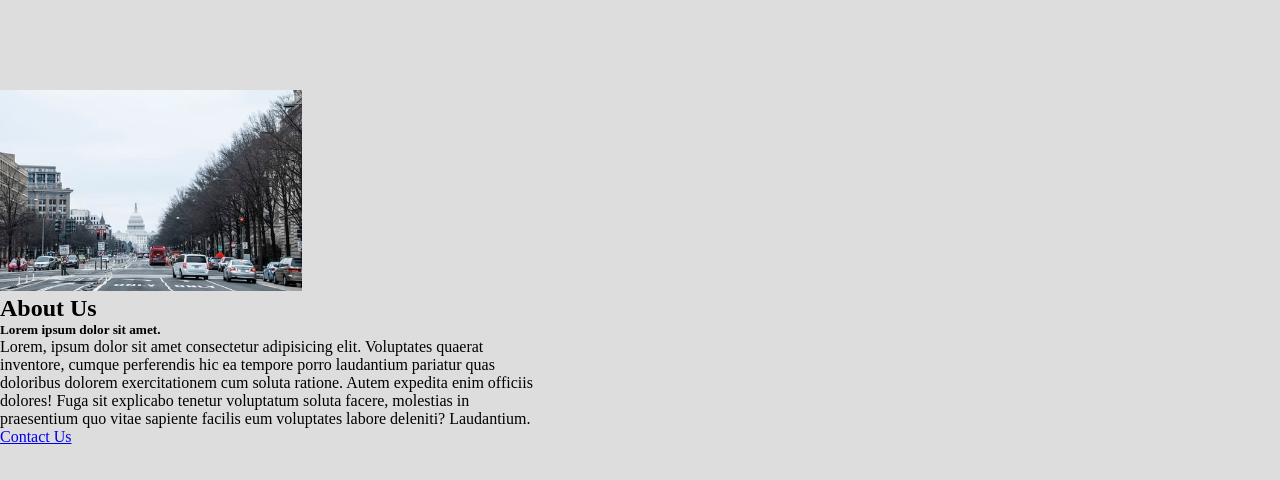
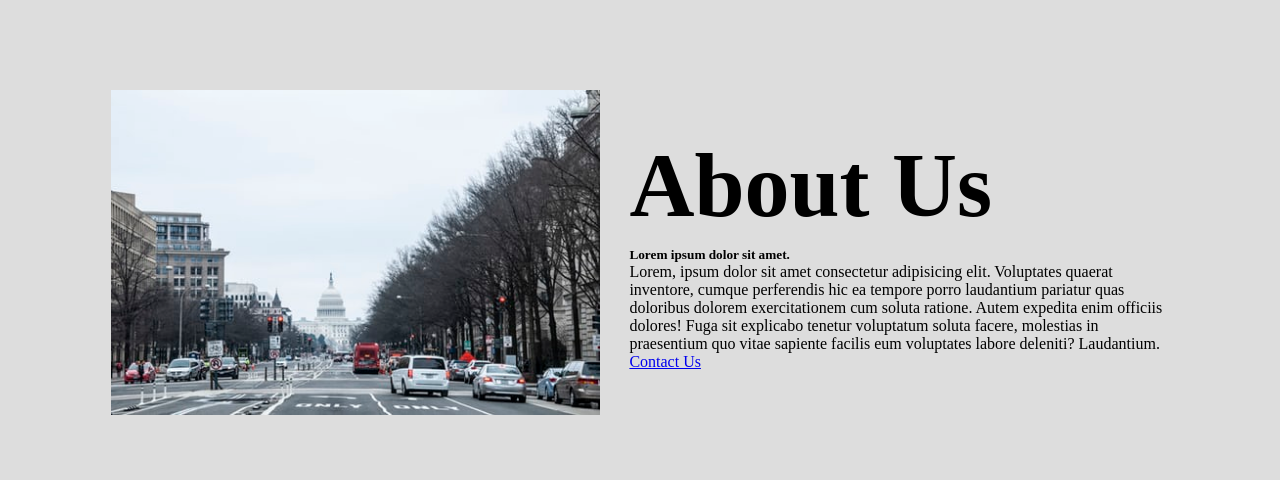
Before and after one commit to msowers72/New-Capital-Properties, a plain HTML site: page about.html in a window 1280 px wide. Drawn offline with Linux system fonts and the light colour scheme.

Commit message:
updated about page

```diff
--- a/assets/about.css
+++ b/assets/about.css
@@ -13,14 +13,25 @@
 
 .about {
     width: 1130px;
+    max-width: 85%;
+    margin: 0 auto;
+    display: flex;
+    align-items: center;
+    justify-content: space-around;
 }
 
 .pic {
     height: auto;
-    width: 302px;
+    width: 45%;
 
 }
 
 .text {
     width: 540px;
 }
+
+.text h2 {
+    font-size: 5.625rem;
+    font-weight: 600;
+    margin-bottom: .625rem;
+}
```
